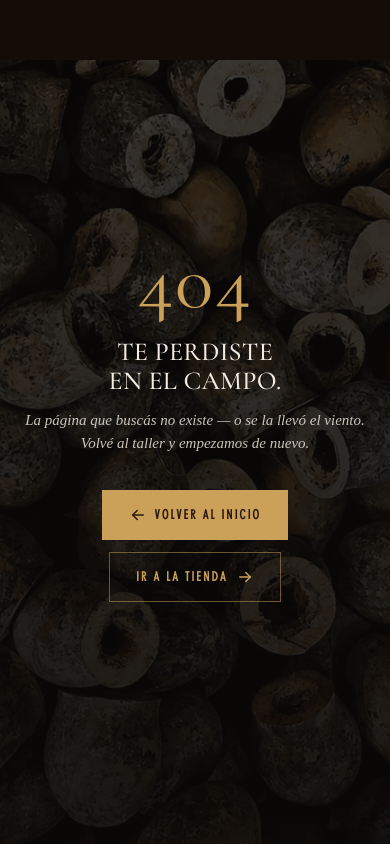
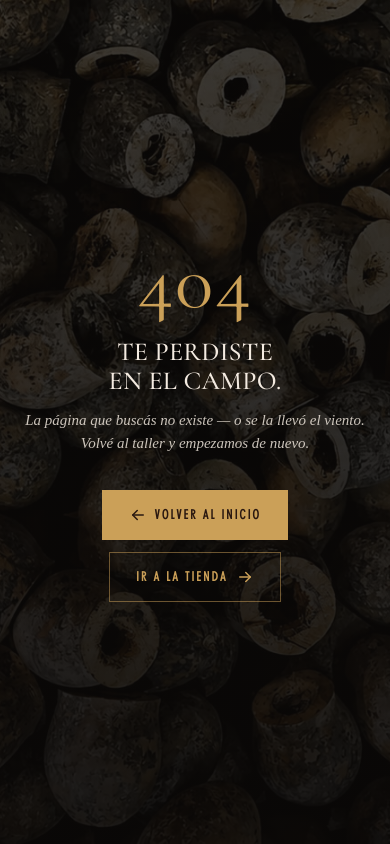
Before and after one commit to guillermocorrea022-oss/JIcrea, a PHP site: page /404.html in a window 390 px wide. Run offline with PHP 8.4, Linux system fonts and the light colour scheme.

Commit message:
SAFE-AREA iOS: quitar viewport-fit=cover (era la causa)
El user identificó correctamente que mis fixes estaban DETRÁS del
navbar — pero el problema visual estaba ARRIBA del navbar.

Causa raíz: viewport-fit=cover hacía que iOS extendiera el page
content al safe-area zone, y la chrome translúcida de Safari 18
bluraba ese contenido (hero, ilustraciones) → strip cream/orange
visible arriba.

🎯 FIX: REMOVER viewport-fit=cover de los 5 HTMLs

Sin viewport-fit=cover, iOS Safari:
- NO extiende el page al safe-area
- Usa el theme-color del meta para tintar la status bar
- theme-color="#140C06" (dark earth) → status bar queda dark
- No hay strip de page content arriba del navbar

Removido también el html::before overlay del CSS (ya no necesario).

Cache: jicrea-pro.css v=136

Co-Authored-By: Claude Opus 4.7 (1M context) <noreply@anthropic.com>

```diff
--- a/404.html
+++ b/404.html
@@ -2,7 +2,7 @@
 <html lang="es">
 <head>
   <meta charset="UTF-8">
-  <meta name="viewport" content="width=device-width, initial-scale=1, viewport-fit=cover">
+  <meta name="viewport" content="width=device-width, initial-scale=1">
   <meta name="theme-color" content="#140C06">
   <meta name="apple-mobile-web-app-status-bar-style" content="black-translucent">
   <meta name="apple-mobile-web-app-capable" content="yes">
@@ -16,7 +16,7 @@
   <link rel="preconnect" href="https://fonts.gstatic.com" crossorigin>
   <link rel="stylesheet" href="https://fonts.googleapis.com/css2?family=Cormorant+Garamond:wght@400;500;600&display=swap">
 
-  <link rel="stylesheet" href="css/jicrea-pro.css?v=135">
+  <link rel="stylesheet" href="css/jicrea-pro.css?v=136">
   <style>
     /* Página 404 — full-screen dark con la imagen del campo y un
        mensaje cálido. Sin nav (la idea es que vuelvan al inicio).
--- a/css/jicrea-pro.css
+++ b/css/jicrea-pro.css
@@ -63,33 +63,9 @@ body {
   position: relative;
 }
 
-/* ═══════════════════════════════════════════════════════════════════
-   SAFE-AREA iOS — overlay fijo que cubre el chrome translúcido
-   ═══════════════════════════════════════════════════════════════════
-   iOS Safari 18 con Dynamic Island renderiza un chrome translúcido
-   arriba que blureaba el contenido del page (origen icons, hero, etc).
-   El gradient en body NO funcionaba porque los elementos absolute
-   positioned (icons) están arriba del body bg.
-
-   Fix: pseudo-elemento ::before en HTML (no body) que pinta una
-   franja fija dark. z-index 50 — DEBAJO del navbar (100) pero
-   ARRIBA del contenido del page (default 1-2). Cuando el chrome
-   translúcido de iOS blurea el contenido, encuentra dark = blurea
-   dark = continuo visual con el navbar.
-   ═══════════════════════════════════════════════════════════════════ */
-@media (max-width: 900px) {
-  html::before {
-    content: "";
-    position: fixed;
-    top: 0;
-    left: 0;
-    right: 0;
-    height: max(env(safe-area-inset-top, 0px), 60px);
-    background-color: #140C06;
-    z-index: 50;
-    pointer-events: none;
-  }
-}
+/* Sin viewport-fit=cover el page NO se extiende al safe-area. iOS
+   Safari usa el theme-color del meta para tintar la status bar.
+   theme-color="#140C06" → status bar dark, sin overlays ni hacks. */
 
 /* Espacio reservado — el safe-area lo gestiona el .header directamente
    con padding-top: env(safe-area-inset-top). Ver la sección del header
--- a/index.html
+++ b/index.html
@@ -2,7 +2,7 @@
 <html lang="es">
 <head>
   <meta charset="UTF-8">
-  <meta name="viewport" content="width=device-width, initial-scale=1, viewport-fit=cover">
+  <meta name="viewport" content="width=device-width, initial-scale=1">
   <meta name="theme-color" content="#140C06">
   <meta name="apple-mobile-web-app-status-bar-style" content="black-translucent">
   <meta name="apple-mobile-web-app-capable" content="yes">
@@ -33,7 +33,7 @@
   <meta property="og:locale" content="es_UY">
 
   <!-- Fuentes locales de la marca -->
-  <link rel="stylesheet" href="css/jicrea-pro.css?v=135">
+  <link rel="stylesheet" href="css/jicrea-pro.css?v=136">
   <link rel="stylesheet" href="css/tienda-cart.css?v=33">
 </head>
 <body class="page-index-v2">
--- a/nuestra-historia.html
+++ b/nuestra-historia.html
@@ -2,7 +2,7 @@
 <html lang="es">
 <head>
   <meta charset="UTF-8">
-  <meta name="viewport" content="width=device-width, initial-scale=1, viewport-fit=cover">
+  <meta name="viewport" content="width=device-width, initial-scale=1">
   <meta name="theme-color" content="#140C06">
   <meta name="apple-mobile-web-app-status-bar-style" content="black-translucent">
   <meta name="apple-mobile-web-app-capable" content="yes">
@@ -22,7 +22,7 @@
   <meta property="og:description" content="Productores uruguayos de mates desde 2015. Del campo a tus manos.">
   <meta property="og:locale" content="es_UY">
 
-  <link rel="stylesheet" href="css/jicrea-pro.css?v=135">
+  <link rel="stylesheet" href="css/jicrea-pro.css?v=136">
   <link rel="stylesheet" href="css/tienda-cart.css?v=33">
   <link rel="stylesheet" href="css/historia.css?v=10">
 </head>
--- a/producto.html
+++ b/producto.html
@@ -2,7 +2,7 @@
 <html lang="es">
 <head>
   <meta charset="UTF-8">
-  <meta name="viewport" content="width=device-width, initial-scale=1, viewport-fit=cover">
+  <meta name="viewport" content="width=device-width, initial-scale=1">
   <meta name="theme-color" content="#140C06">
   <meta name="apple-mobile-web-app-status-bar-style" content="black-translucent">
   <meta name="apple-mobile-web-app-capable" content="yes">
@@ -15,7 +15,7 @@
   <link rel="preload" as="font" type="font/woff2" href="fonts/super-med.woff2" crossorigin>
   <link rel="preload" as="font" type="font/woff2" href="fonts/super-reg.woff2" crossorigin>
 
-  <link rel="stylesheet" href="css/jicrea-pro.css?v=135">
+  <link rel="stylesheet" href="css/jicrea-pro.css?v=136">
   <link rel="stylesheet" href="css/tienda-cart.css?v=33">
   <link rel="stylesheet" href="css/producto.css?v=3">
 </head>
--- a/tienda.html
+++ b/tienda.html
@@ -2,7 +2,7 @@
 <html lang="es">
 <head>
   <meta charset="UTF-8">
-  <meta name="viewport" content="width=device-width, initial-scale=1, viewport-fit=cover">
+  <meta name="viewport" content="width=device-width, initial-scale=1">
   <meta name="theme-color" content="#140C06">
   <meta name="apple-mobile-web-app-status-bar-style" content="black-translucent">
   <meta name="apple-mobile-web-app-capable" content="yes">
@@ -22,7 +22,7 @@
   <meta property="og:description" content="Mates, posa mates, materas y yerberos uruguayos hechos a mano.">
   <meta property="og:locale" content="es_UY">
 
-  <link rel="stylesheet" href="css/jicrea-pro.css?v=135">
+  <link rel="stylesheet" href="css/jicrea-pro.css?v=136">
   <link rel="stylesheet" href="css/tienda-cart.css?v=33">
 </head>
 <body class="page-tienda page-index-v2">
```
